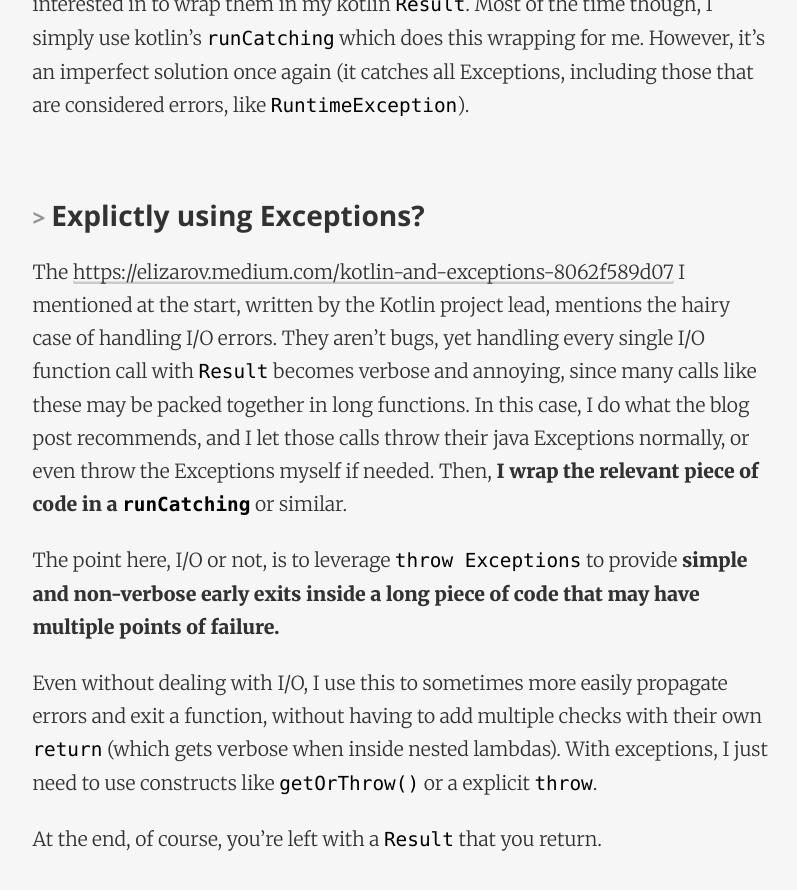
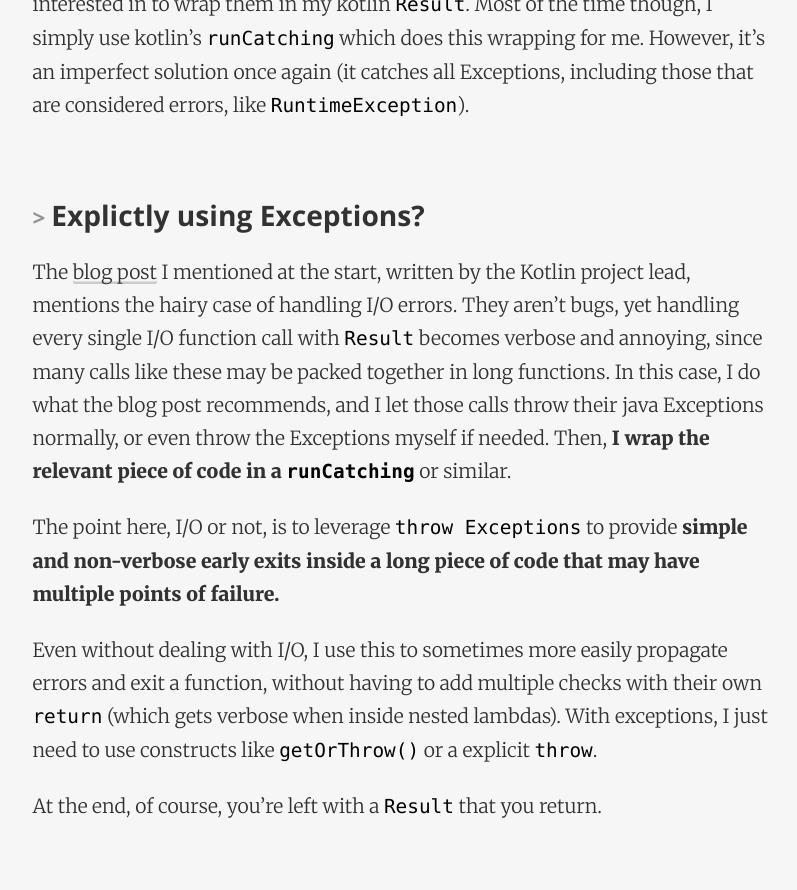
Before and after one commit to dcostap/personal-blog, a Jekyll site: the page built from _programming-notes/2023-11-01-error-handling-in-kotlin.md, in a window 1280 px wide and 900 px high, scrolled down 3020 px. Shown: the top 890 px of the window, without its empty margins (238-1035 px from the left). Built offline with Jekyll 4.4.1, drawn with Linux system fonts in a browser that asks for light colours; nearby versions of some CDN libraries.

Commit message:
Update 2023-11-01-error-handling-in-kotlin.md

```diff
--- a/_programming-notes/2023-11-01-error-handling-in-kotlin.md
+++ b/_programming-notes/2023-11-01-error-handling-in-kotlin.md
@@ -59,7 +59,7 @@ Most of the time though, I simply use kotlin's `runCatching` which does this wra
 
 ## Explictly using Exceptions?
 
-The [https://elizarov.medium.com/kotlin-and-exceptions-8062f589d07](blog post) I mentioned at the start, written by the Kotlin project lead, mentions the hairy case of handling I/O errors.
+The [blog post](https://elizarov.medium.com/kotlin-and-exceptions-8062f589d07) I mentioned at the start, written by the Kotlin project lead, mentions the hairy case of handling I/O errors.
 They aren't bugs, yet handling every single I/O function call with `Result` becomes verbose and annoying, since many calls like these may be packed together in long functions.
 In this case, I do what the blog post recommends, and I let those calls throw their java Exceptions normally, or even throw the Exceptions myself if needed.
 Then, **I wrap the relevant piece of code in a `runCatching`** or similar.
```
